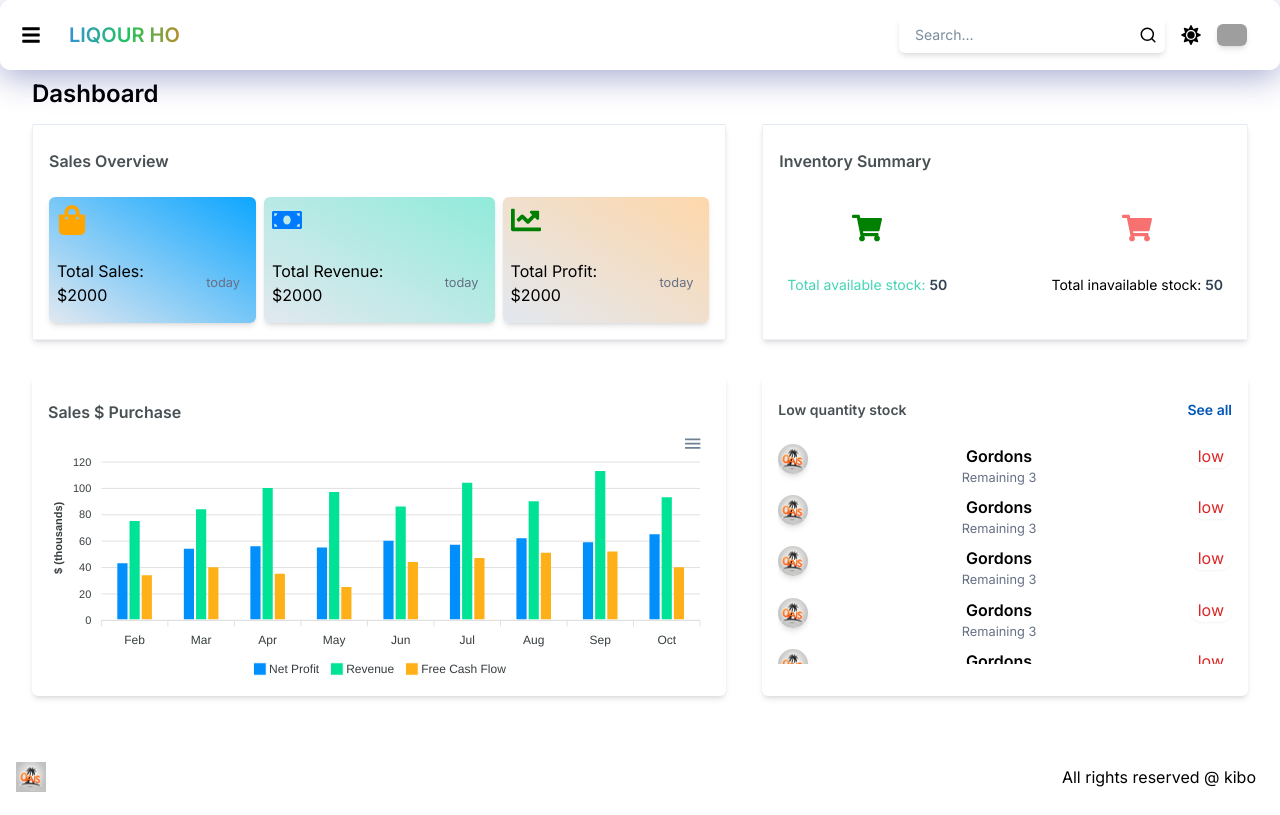
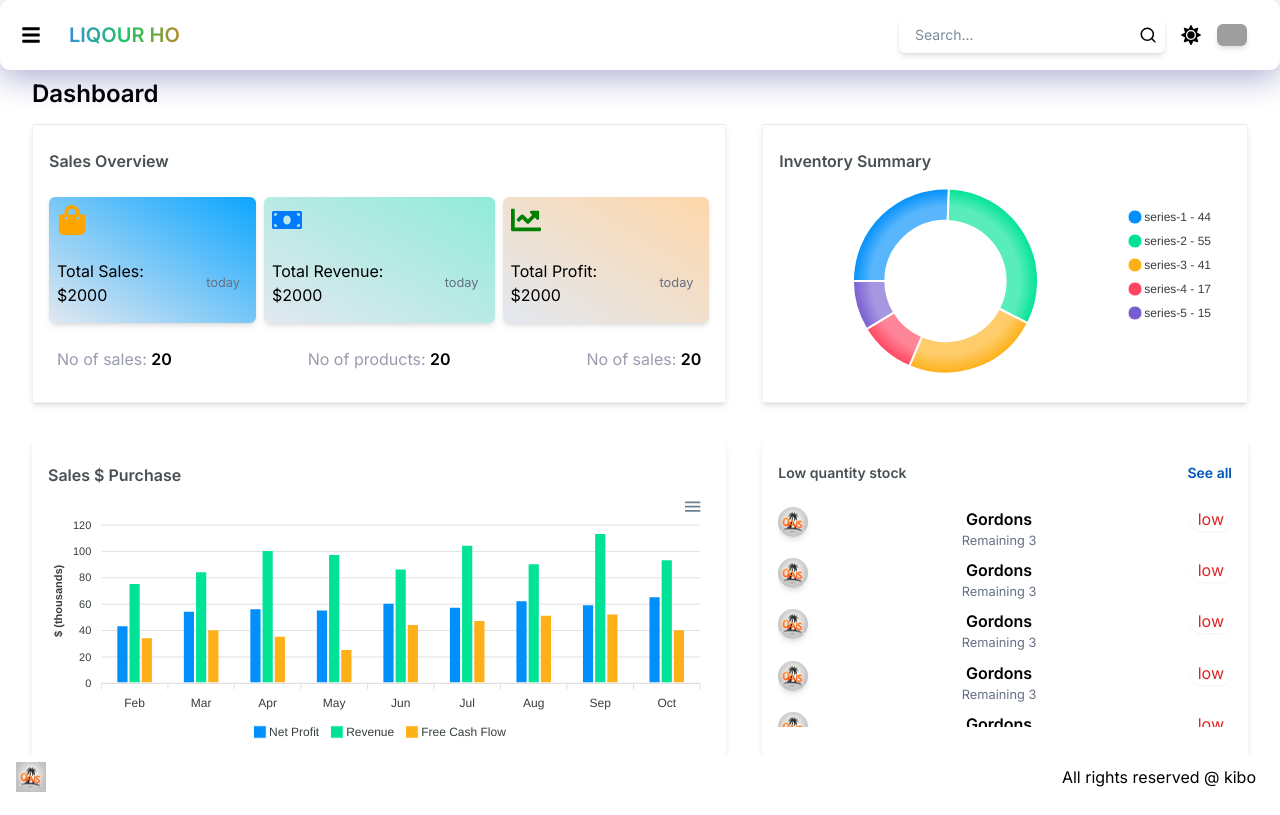
Before and after one commit to mark-kibo/SustainableSips, a Next.js app: page /dashboard in a window 1280 px wide. Built offline with nearby package versions, Linux system fonts and the light colour scheme; grey boxes are pictures that could not be loaded.

Commit message:
Feat:added donut pie chart

```diff
--- /dev/null
+++ b/components/Home/InventorySummary.tsx
@@ -0,0 +1,66 @@
+"use client"
+import dynamic from 'next/dynamic';
+import React from 'react';
+
+
+
+const Chart = dynamic(() => import("react-apexcharts"), { ssr: false })
+
+const InventorySummary = () => {
+    const state = {
+        series: [44, 55, 41, 17, 15],
+        options: {
+
+            plotOptions: {
+                pie: {
+                    startAngle: -90,
+                    endAngle: 270,
+                },
+            },
+            chart: {
+                dropShadow: {
+                    enabled: false,
+                    enabledOnSeries: undefined,
+                    top: 0,
+                    left: 0,
+                    blur: 3,
+                    color: '#000',
+                    opacity: 0.35
+                }
+            },
+            dataLabels: {
+                enabled: false,
+            },
+            fill: {
+                type: 'gradient',
+            },
+            legend: {
+                formatter: function (val: string, opts: { w: { globals: { series: { [x: string]: string; }; }; }; seriesIndex: string | number; }) {
+                    return val + ' - ' + opts.w.globals.series[opts.seriesIndex];
+                },
+            },
+
+            responsive: [
+                {
+                    breakpoint: 480,
+                    options: {
+                        chart: {
+                            width: "100%",
+                        },
+                        legend: {
+                            position: 'bottom',
+                        },
+                    },
+                },
+            ],
+        },
+    };
+
+    return (
+        <div className='w-full focus:blur-md'>
+            <Chart options={state.options} series={state.series} type="donut" width={"100%"} height={200} />
+        </div>
+    );
+};
+
+export default InventorySummary;
--- a/components/Home/dashboard.tsx
+++ b/components/Home/dashboard.tsx
@@ -4,6 +4,7 @@ import SalesChart from './SalesPurchase'
 import Link from 'next/link'
 import { ScrollArea } from '@/shad/ui/scroll-area'
 import Image from 'next/image'
+import InventorySummary from './InventorySummary'
 
 const Dashboard = () => {
     return (
@@ -45,31 +46,34 @@ const Dashboard = () => {
 
 
 
+
+
+
+                </div>
+                <div className='flex md:flex-row flex-col justify-between items-center mx-2 mt-4'>
+                    <p className='py-2 text-md text-gray-300 dark:text-white'>No of sales: <span className='font-semibold text-black  dark:text-white'>20</span></p>
+                    <p className='py-2 text-md text-gray-300 dark:text-white'>No of products: <span className='font-semibold text-black dark:text-white'>20</span></p>
+                    <p className='py-2-text-md text-gray-300 dark:text-white'>No of sales: <span className='font-semibold text-black dark:text-white'>20</span></p>
+
                 </div>
 
             </div>
             <div id='dashboard_stats' className="col-span-5 my-4 mx-4 p-4 shadow-md border border-t-slate-200 rounded-sm">
                 <h1 className='capitalize font-semibold py-2 text-gray-700 text-base md:text-md dark:text-white'>Inventory summary</h1>
 
-                <div className='flex items-center justify-between mt-6'>
-                    <div className='flex flex-col items-center p-2 gap-2'>
+                {/* <div className='flex items-center mt-2'> */}
+                    {/* <div className='flex flex-col items-center p-2 gap-2'>
                         <FaShoppingCart size={30} color={"green"} className="text-center" />
                         <div className='flex justify-between items-center gap-2 text-left mt-2 py-2'>
-                            <p className='text-sm mt-2 text-success-400'>
+                            <p className='text-sm mt-2'>
                                 Total available stock: <span className='text-slate-700 font-semibold'>50</span>
                             </p>
 
                         </div>
-                    </div>
-                    <div className='flex flex-col items-center p-2 gap-2'>
-                        <FaShoppingCart size={30} className="text-center text-error-400" />
-                        <div className='flex justify-between items-center gap-2 text-left mt-2 py-2'>
-                            <p className='text-sm mt-2 text-wrror-400'>
-                                Total inavailable stock: <span className='text-slate-700 font-semibold'>50</span>
-                            </p>
+                    </div> */}
 
-                        </div>
-                    </div>
+                        <InventorySummary/>
+
                     {/* <div className='flex flex-col items-center'>
                         <FaShoppingCart size={30} className="text-center text-error-400" />
                         <div className='flex justify-between items-center gap-2 text-left mt-2 py-2'>
@@ -79,7 +83,7 @@ const Dashboard = () => {
 
                         </div>
                     </div> */}
-                </div>
+                {/* </div> */}
 
 
             </div>
--- a/components/Layout/NavBar.tsx
+++ b/components/Layout/NavBar.tsx
@@ -13,11 +13,11 @@ const NavBar = () => {
     const { dispatch } = useContext(SideNavContext)
     return (
 
-        <div className='w-full shadow-sm flex-1 sm:text-sm fixed bg-transparent bg-opacity-1 blur-3 backdrop-blur-sm' style={
+        <div className='w-full shadow-sm flex-1 sm:text-sm fixed bg-transparent bg-opacity-1 z-10 backdrop-blur-sm' style={
             {
                 background: 'rgba(255, 255, 255, 0.6)',
                 boxShadow: '0 8px 32px 0 rgba(31, 38, 135, 0.37)',
-                backdropFilter: 'blur(13px)',
+                backdropFilter: 'blur(18px)',
                 WebkitBackdropFilter: 'blur(13px)',
                 borderRadius: '10px',
                 border: '1px solid rgba(255, 255, 255, 0.18)'
```
